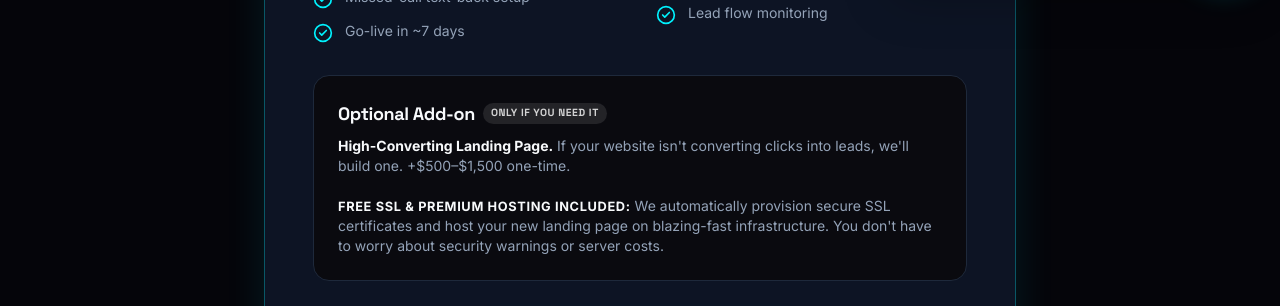
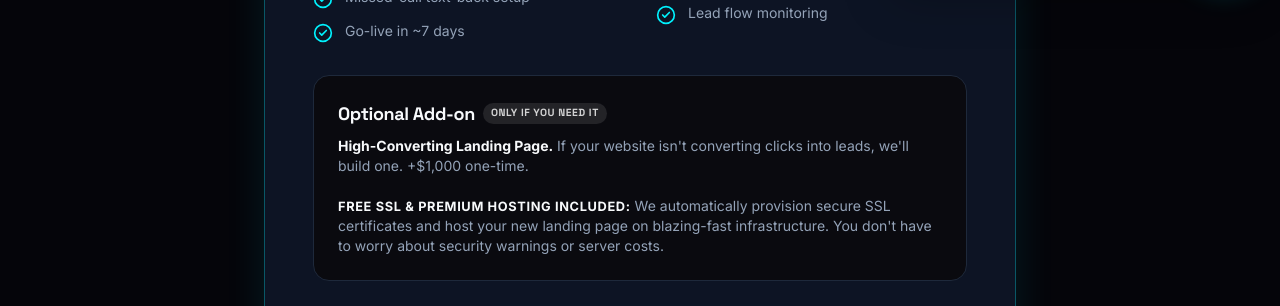
Before and after one commit to MAMuneebGhori/pixeltech-agency, a React (Vite) app in the folder pixel tech/: page /pricing in a window 1280 px wide. Shown: the part 800-1106 px from the top of the page. Built offline with nearby package versions, Linux system fonts and the light colour scheme; a web font is replaced by a local one.

Commit message:
Update landing page add-on price to  flat

```diff
--- a/pixel tech/src/pages/Pricing.jsx
+++ b/pixel tech/src/pages/Pricing.jsx
@@ -89,7 +89,7 @@ export default function Pricing() {
               <span className="text-[0.65rem] bg-white/10 text-white/80 px-2 py-0.5 rounded-full uppercase tracking-wider">Only if you need it</span>
             </h4>
             <p className="text-mut text-sm">
-              <strong className="text-ink">High-Converting Landing Page.</strong> If your website isn't converting clicks into leads, we'll build one. +$500–$1,500 one-time.
+              <strong className="text-ink">High-Converting Landing Page.</strong> If your website isn't converting clicks into leads, we'll build one. +$1,000 one-time.
               <br/><br/>
               <span className="text-ink text-[0.8rem] font-bold uppercase tracking-wider">Free SSL & Premium Hosting Included:</span> We automatically provision secure SSL certificates and host your new landing page on blazing-fast infrastructure. You don't have to worry about security warnings or server costs.
             </p>
```
